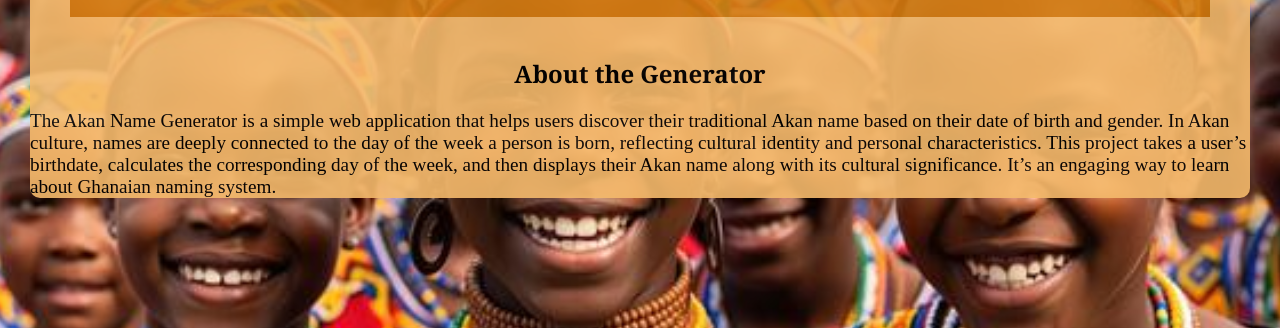
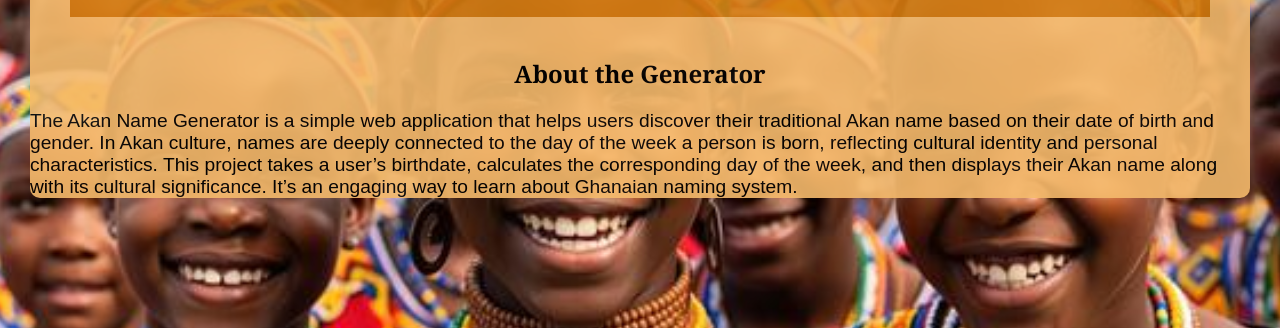
Before and after one commit to itswaititu/Akan-Name-Generator, a plain HTML site: page index.html in a window 1280 px wide. Shown: the part 166-494 px from the top of the page. Drawn offline with Linux system fonts and the light colour scheme.

Commit message:
Update .p1 class font-family to 'fantasy' for improved styling

```diff
--- a/style.css
+++ b/style.css
@@ -20,7 +20,8 @@ header {
 .p1 {
   font-display: list-item;
   font-size: larger;
-  font-family: 'Times New Roman', Times, serif;
+  font-family: fantasy;
+  font-weight: 300;
 }
 h1 {
   text-align: center;
```
